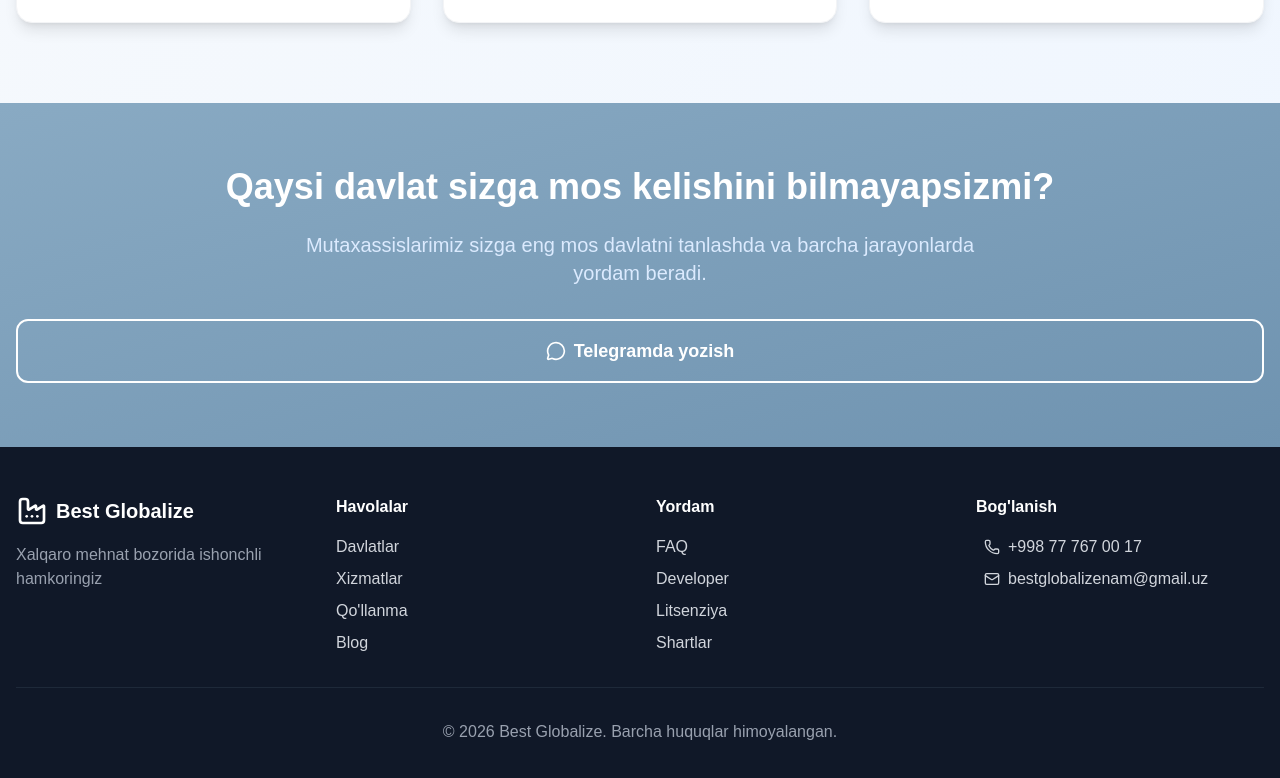
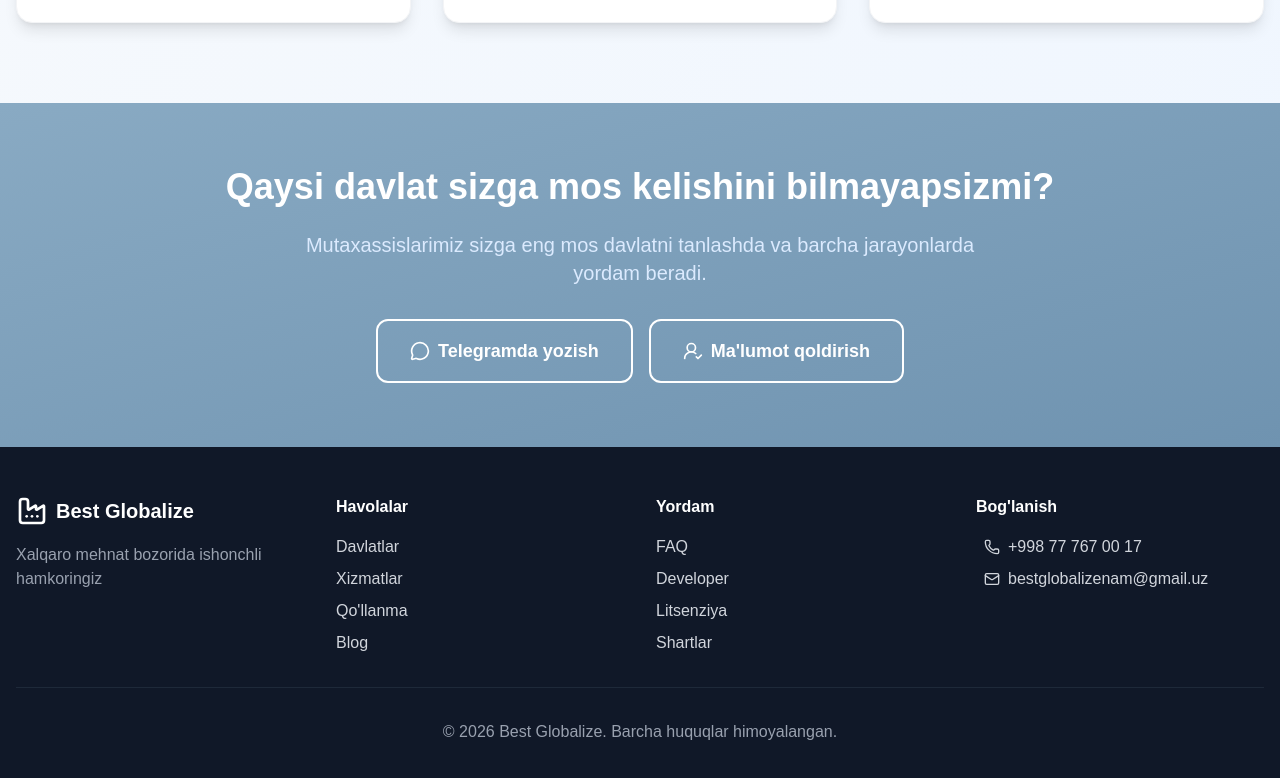
Before and after one commit to islome/migration, a Next.js app: page /countries in a window 1280 px wide. Shown: the part 1705-2483 px from the top of the page. Built offline with nearby package versions, Linux system fonts and the light colour scheme.

Commit message:
new info button added

```diff
--- a/app/countries/page.tsx
+++ b/app/countries/page.tsx
@@ -9,6 +9,7 @@ import {
   ChevronRight,
   MessageCircle,
   FactoryIcon,
+  UserRoundCheck,
 } from "lucide-react";
 import Footer from "@/components/ui/footer";
 
@@ -60,7 +61,6 @@ export default function CountriesPage() {
           </a>
         </nav>
       </header>
-
 
       <section className="bg-linear-to-br from-[#89aac3] to-[#6f93b0] text-white py-20">
         <div className="container mx-auto px-4 text-center">
@@ -186,6 +186,7 @@ export default function CountriesPage() {
             Mutaxassislarimiz sizga eng mos davlatni tanlashda va barcha
             jarayonlarda yordam beradi.
           </p>
+          <div className="flex flex-col sm:flex-row gap-4 justify-center items-center">
             <a
               href={telegramLink}
               target="_blank"
@@ -195,6 +196,14 @@ export default function CountriesPage() {
               <MessageCircle className="w-5 h-5" />
               Telegramda yozish
             </a>
+            <Link
+              href="/register"
+              className="border-2 border-white text-white px-8 py-4 rounded-xl hover:bg-white/10 transition-all duration-300 flex items-center gap-2 text-lg font-semibold justify-center"
+            >
+              <UserRoundCheck className="w-5 h-5" />
+              Ma'lumot qoldirish
+            </Link>
+          </div>
         </div>
       </section>
 
--- a/components/ui/blog.tsx
+++ b/components/ui/blog.tsx
@@ -6,6 +6,14 @@ import { ArrowRight, PlayCircle, AlertTriangle } from "lucide-react";
 export default function SpecialBlogSection() {
   return (
     <section className="py-16 bg-gradient-to-br from-gray-50 to-gray-100">
+       <div className="text-center mb-12">
+          <h2 className="text-4xl font-bold text-gray-900 mb-4">
+            Bizning Bloglar
+          </h2>
+          <p className="text-xl text-gray-600">
+            Ijtimoiy tarmoqlarimizda beriladigan yangiliklardan habardor bo'lish uchun ularga obuna bo'lishingiz mumkin!
+          </p>
+        </div>
       <div className="container mx-auto px-4">
         <div className="bg-white rounded-3xl shadow-2xl overflow-hidden">
           <div className="grid grid-cols-1 lg:grid-cols-2 items-stretch">
```
Lines whose indentation alone changed are shown as unchanged.
